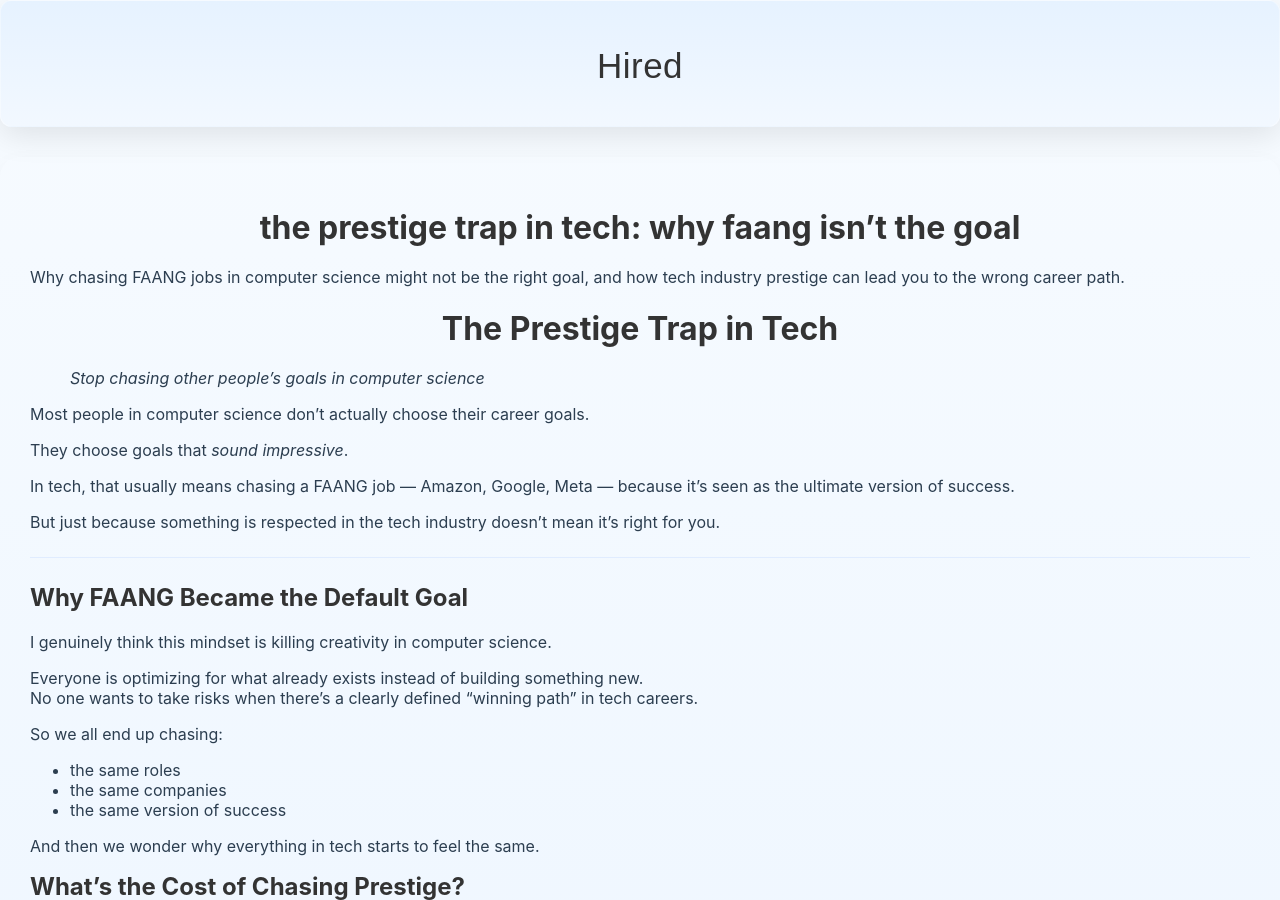
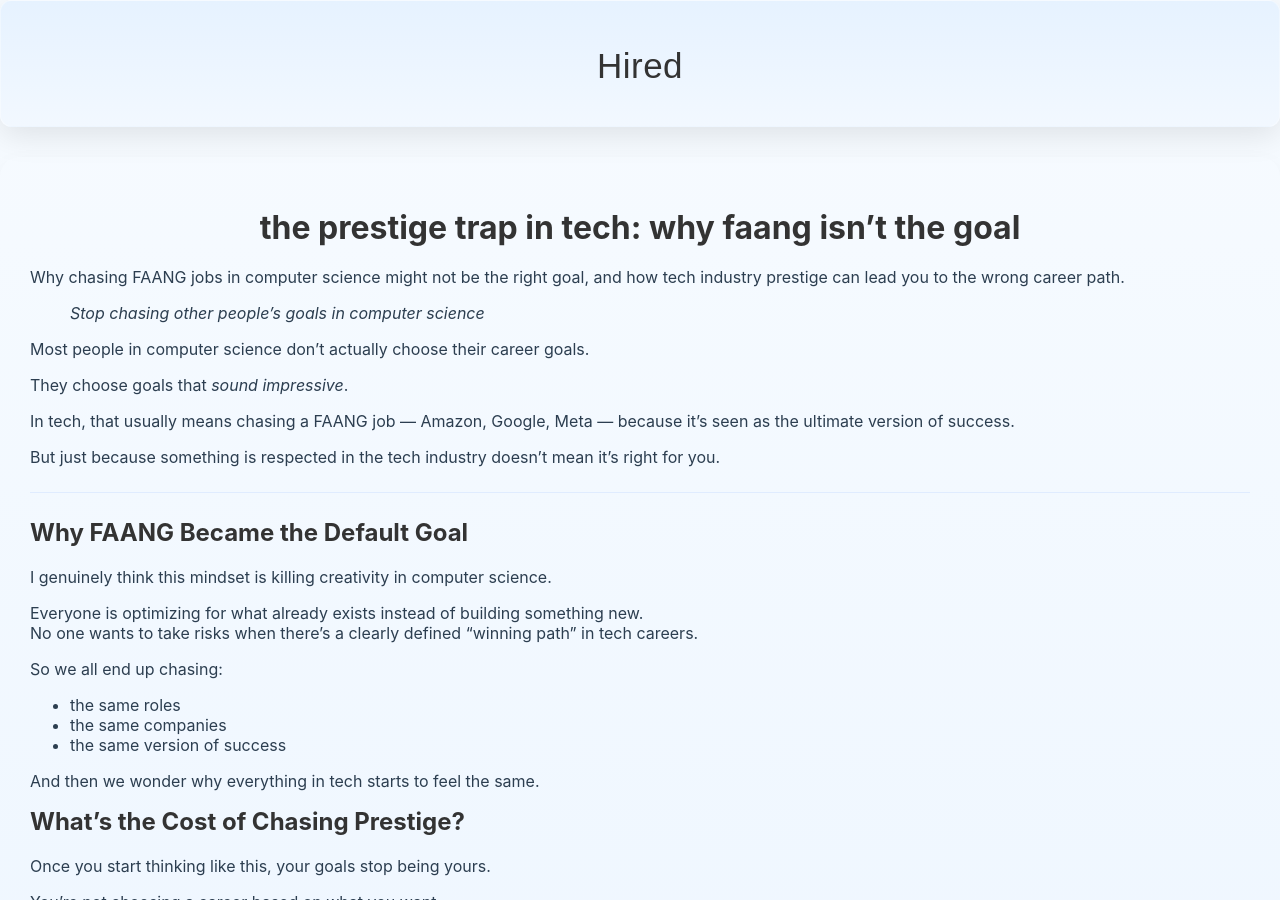
Before and after one commit to hiredmaybe67/hiredmaybe67.github.io, a Jekyll site: the page built from prestigeTrap.md, in a window 1280 px wide and 900 px high. Built offline with Jekyll 4.4.1, drawn with Linux system fonts in a browser that asks for light colours.

Commit message:
Update prestigeTrap.md

```diff
--- a/prestigeTrap.md
+++ b/prestigeTrap.md
@@ -3,7 +3,6 @@ layout: default
 title: "the prestige trap in tech: why faang isn’t the goal"
 description: "Why chasing FAANG jobs in computer science might not be the right goal, and how tech industry prestige can lead you to the wrong career path."
 ---
-# The Prestige Trap in Tech
 > *Stop chasing other people’s goals in computer science*
 
 Most people in computer science don’t actually choose their career goals.
```
